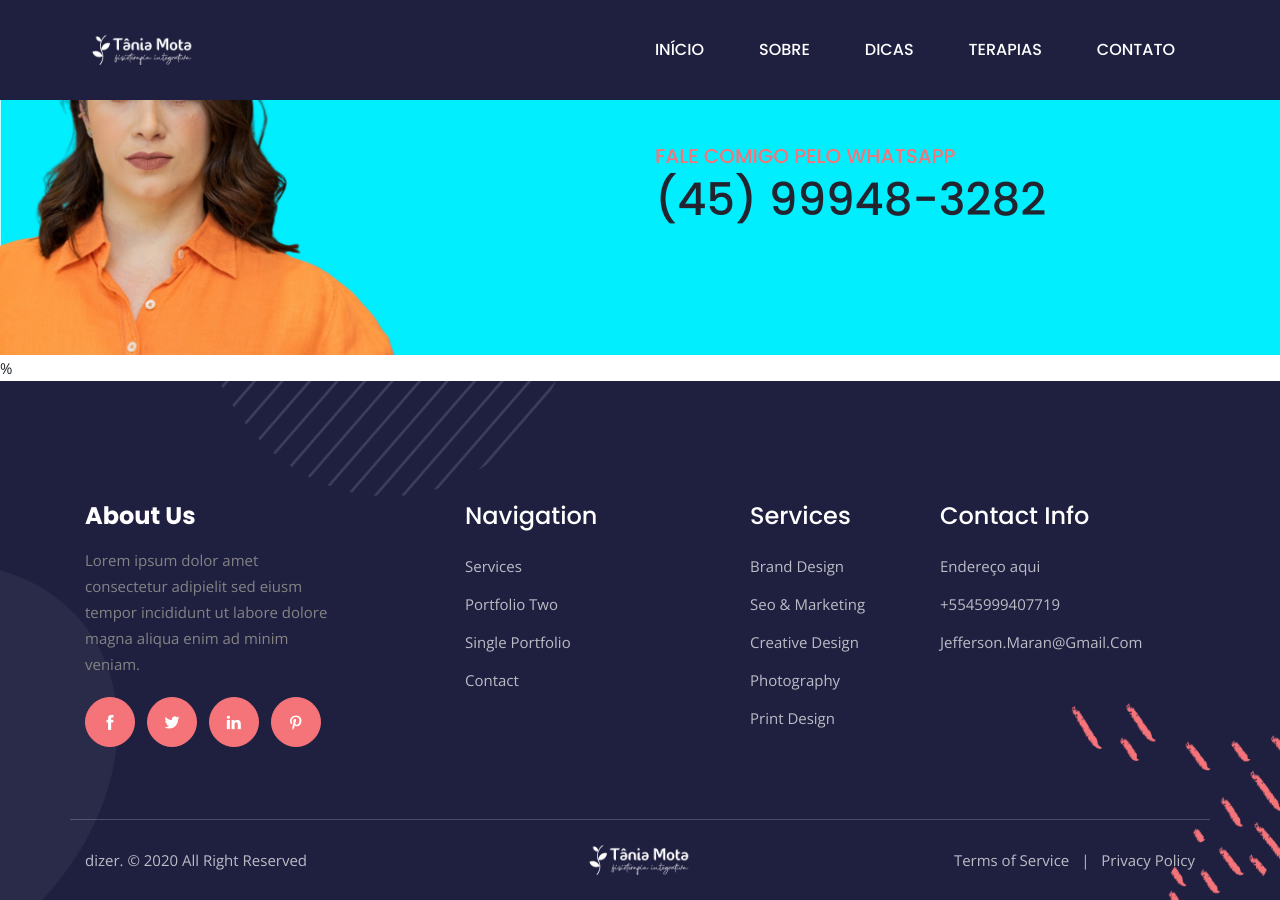
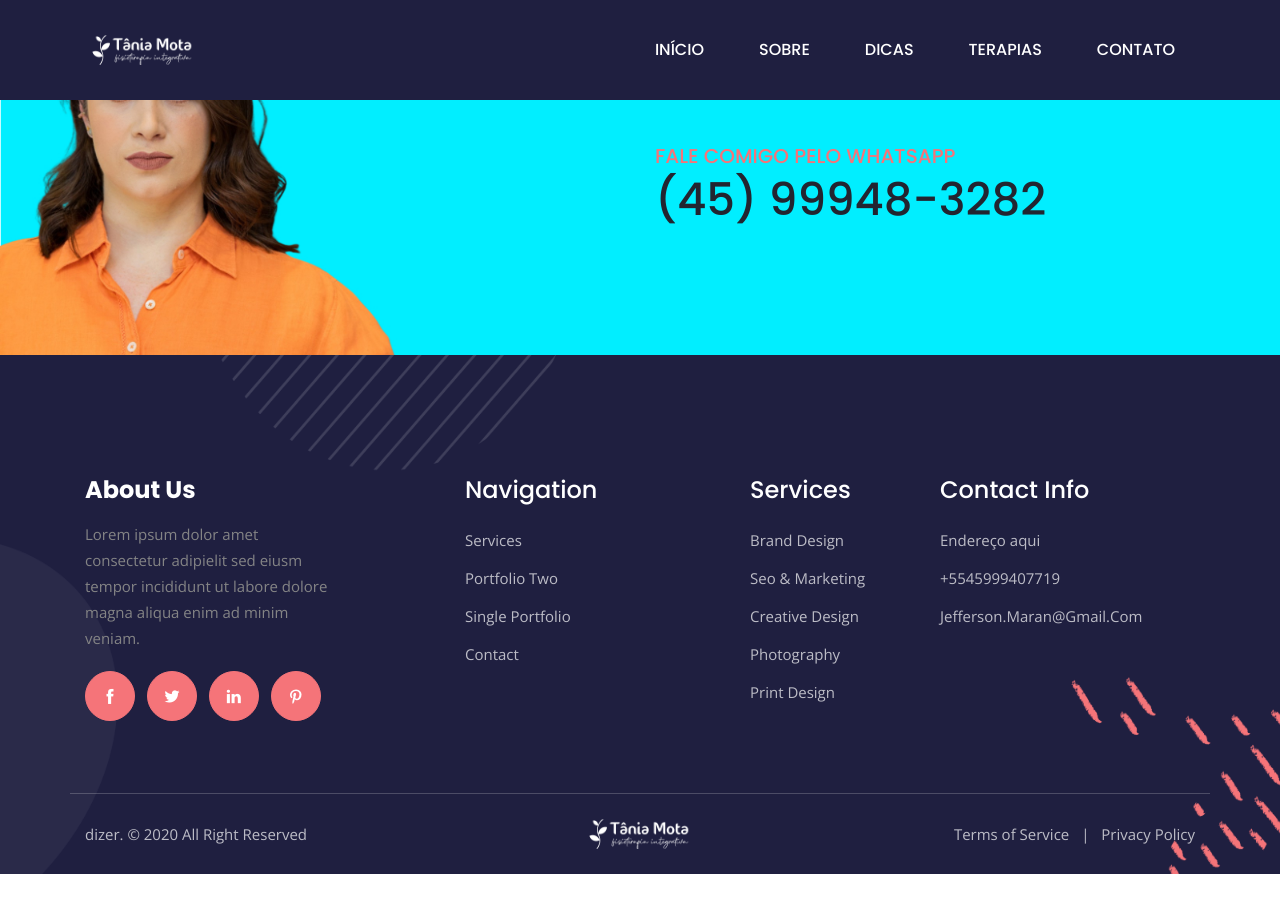
Before and after one commit to thejeffdev/taniamota, a Jekyll site: the page built from index.html, in a window 1280 px wide and 900 px high, scrolled down 4238 px. Built offline with Jekyll 4.4.1, drawn with Linux system fonts in a browser that asks for light colours; after the commit the page ends 5112 px from its top, so only the background shows below that.

Commit message:
fix: item

```diff
--- a/index.html
+++ b/index.html
@@ -8,4 +8,4 @@ layout: default
 {% include testimonials_2.html %}
 {% include count_down_2.html %}
 {% include blog.html %}
-{% include contact.html %}%
+{% include contact.html %}
```
